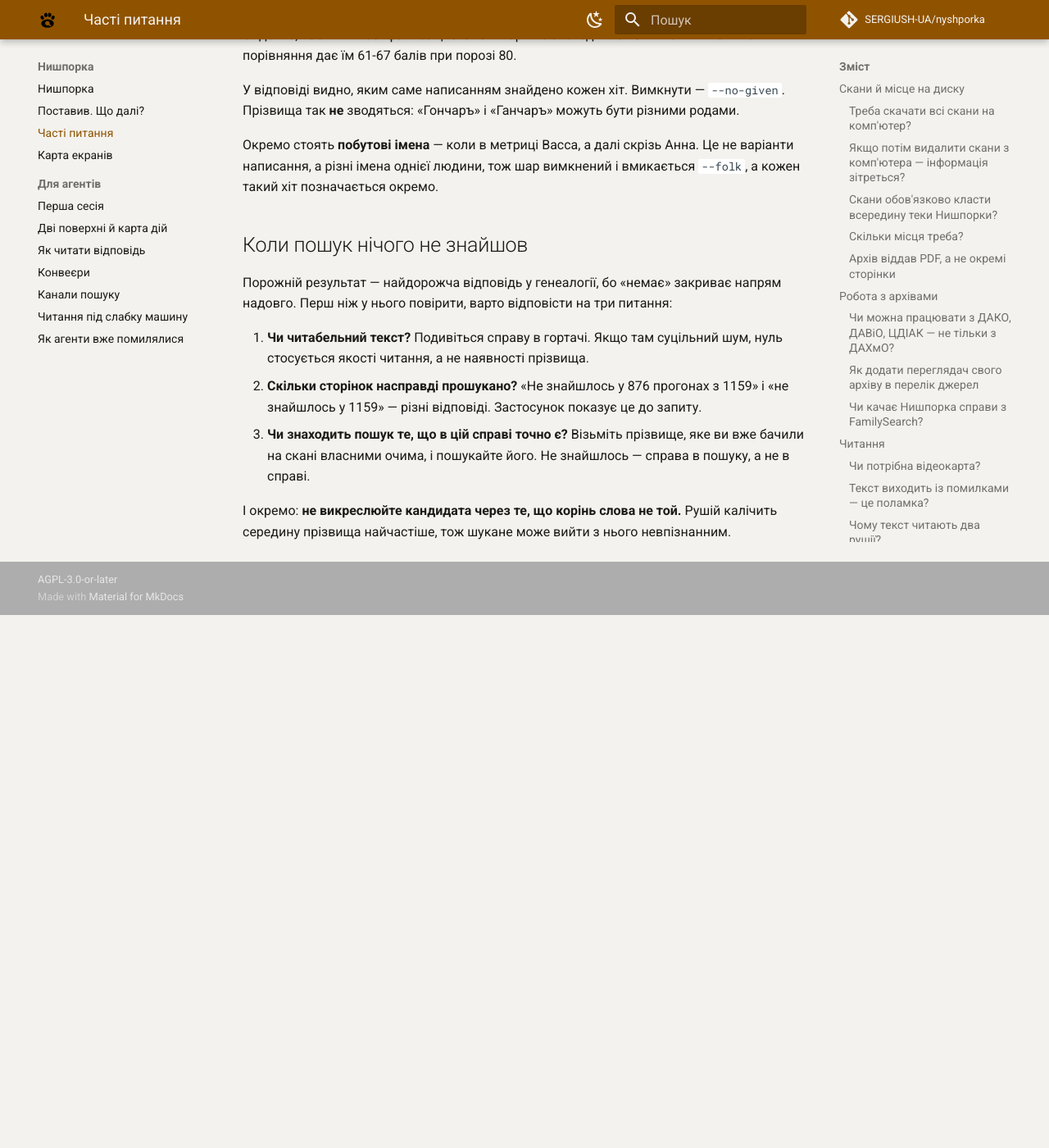
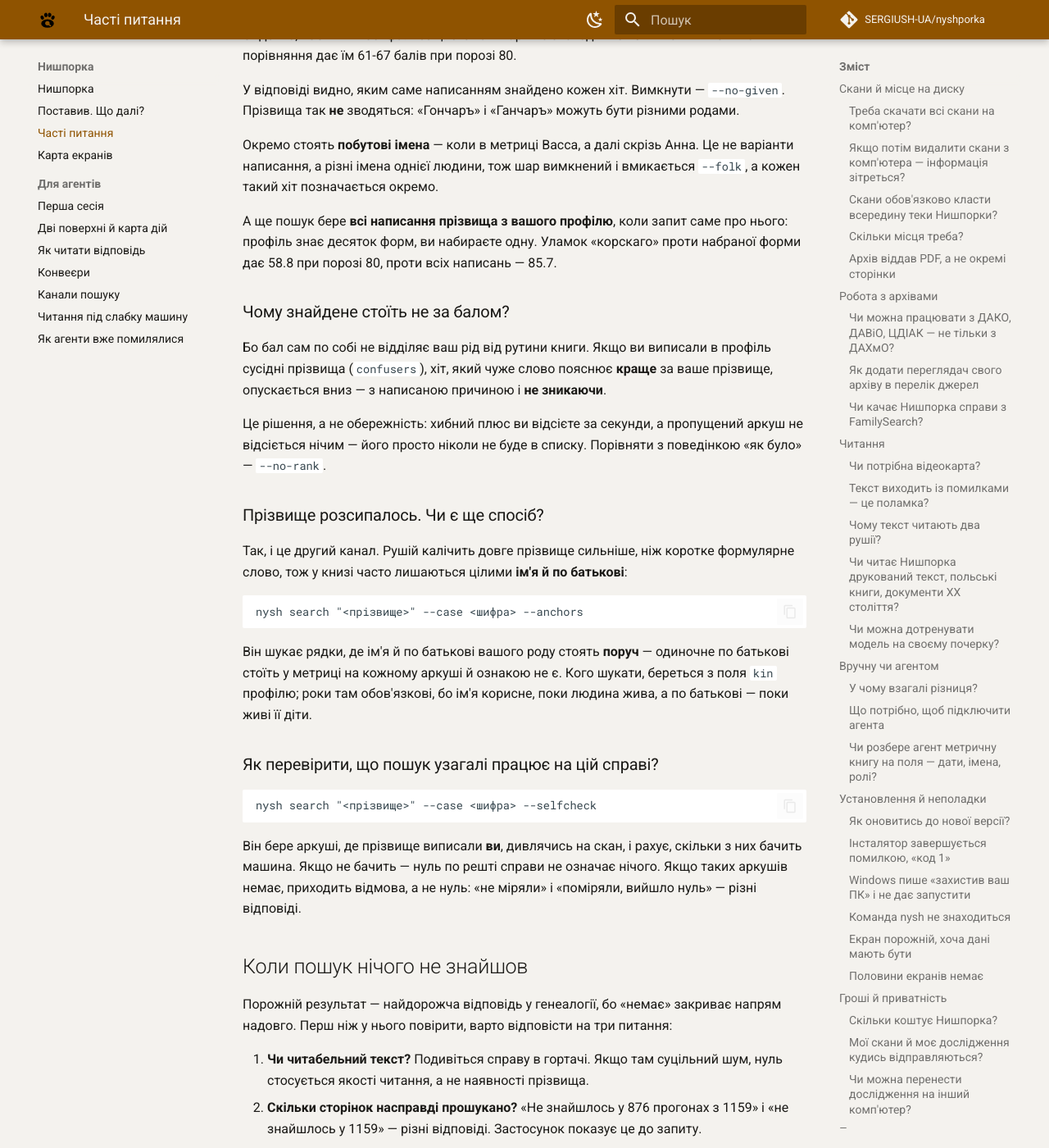
Before and after one commit to SERGIUSH-UA/nyshporka, an MkDocs documentation site: the page built from docs/faq.md, in a window 1280 px wide and 1400 px high, scrolled down 8531 px. Shown: the whole window at 82% size. Built offline with MkDocs 1.6.1 and Material for MkDocs 9.7.7, drawn with Linux system fonts in a browser that asks for light colours; comment, search, counter and statistics services are not loaded; before the commit the page ends 9281 px from its top, so only the background shows below that.

Commit message:
Скіл і шаблон профілю не знали про те, що вже вміє пошук
Код поїхав, а тексти лишились від попередньої версії — і це найдорожчий рід
розбіжності: скіл читає КОЖЕН агент, а шаблон профілю пишеться в КОЖЕН новий
простір.

Шаблон профілю мовчав про поля, заради яких усе й робилось. Він і доти
запрошував дописати confusers та rank_down, але не казав, що з ними станеться,
а про kin не знав узагалі. Тобто дослідник не мав підстави їх заповнювати — і
канал імен лишався б порожнім у всіх, крім тих, хто прочитав журнал змін.

Опис скіла називав один канал і не згадував ні --anchors, ні --selfcheck.
Опис — це те, за чим агент вирішує, кликати скіл чи ні, тож дві нові здатності
для нього не існували.

Конвеєр у workflows.md лишався п'ятикроковим. Кроки 6-7 дописані не як
«якщо лишився час»: прізвищний канал бачить не все, а нуль без recall не
відрізняється від непрацездатного пошуку.

⚠ Заразом спіймано пастку в самому шаблоні: він іде через .format(), і фігурні
дужки прикладу kin ставали полем підстановки — profile.set падав з KeyError на
дев'яти тестах.

Co-Authored-By: Claude Opus 5 (1M context) <noreply@anthropic.com>
Claude-Session: https://claude.ai/code/session_01VRYqpAFUNNJZUThj8kgTd2

````diff
--- a/docs/faq.md
+++ b/docs/faq.md
@@ -367,6 +367,45 @@ nysh --workspace D:\Дослідження doctor
 не варіанти написання, а різні імена однієї людини, тож шар вимкнений і
 вмикається `--folk`, а кожен такий хіт позначається окремо.
 
+А ще пошук бере **всі написання прізвища з вашого профілю**, коли запит саме
+про нього: профіль знає десяток форм, ви набираєте одну. Уламок «корскаго»
+проти набраної форми дає 58.8 при порозі 80, проти всіх написань — 85.7.
+
+### Чому знайдене стоїть не за балом?
+
+Бо бал сам по собі не відділяє ваш рід від рутини книги. Якщо ви виписали в
+профіль сусідні прізвища (`confusers`), хіт, який чуже слово пояснює **краще**
+за ваше прізвище, опускається вниз — з написаною причиною і **не зникаючи**.
+
+Це рішення, а не обережність: хибний плюс ви відсієте за секунди, а пропущений
+аркуш не відсіється нічим — його просто ніколи не буде в списку. Порівняти з
+поведінкою «як було» — `--no-rank`.
+
+### Прізвище розсипалось. Чи є ще спосіб?
+
+Так, і це другий канал. Рушій калічить довге прізвище сильніше, ніж коротке
+формулярне слово, тож у книзі часто лишаються цілими **ім'я й по батькові**:
+
+```
+nysh search "<прізвище>" --case <шифра> --anchors
+```
+
+Він шукає рядки, де ім'я й по батькові вашого роду стоять **поруч** — одиночне
+по батькові стоїть у метриці на кожному аркуші й ознакою не є. Кого шукати,
+береться з поля `kin` профілю; роки там обов'язкові, бо ім'я корисне, поки
+людина жива, а по батькові — поки живі її діти.
+
+### Як перевірити, що пошук узагалі працює на цій справі?
+
+```
+nysh search "<прізвище>" --case <шифра> --selfcheck
+```
+
+Він бере аркуші, де прізвище виписали **ви**, дивлячись на скан, і рахує,
+скільки з них бачить машина. Якщо не бачить — нуль по решті справи не означає
+нічого. Якщо таких аркушів немає, приходить відмова, а не нуль: «не міряли» і
+«поміряли, вийшло нуль» — різні відповіді.
+
 ## Коли пошук нічого не знайшов
 
 Порожній результат — найдорожча відповідь у генеалогії, бо «немає» закриває
````
Also changed, not shown: .claude/skills/find-surname/SKILL.md (+1 -1 lines), .claude/skills/find-surname/references/workflows.md (+7 -0 lines), docs/agents/surface.md (+1 -1 lines), docs/agents/workflows.md (+7 -0 lines), 1 other file.
